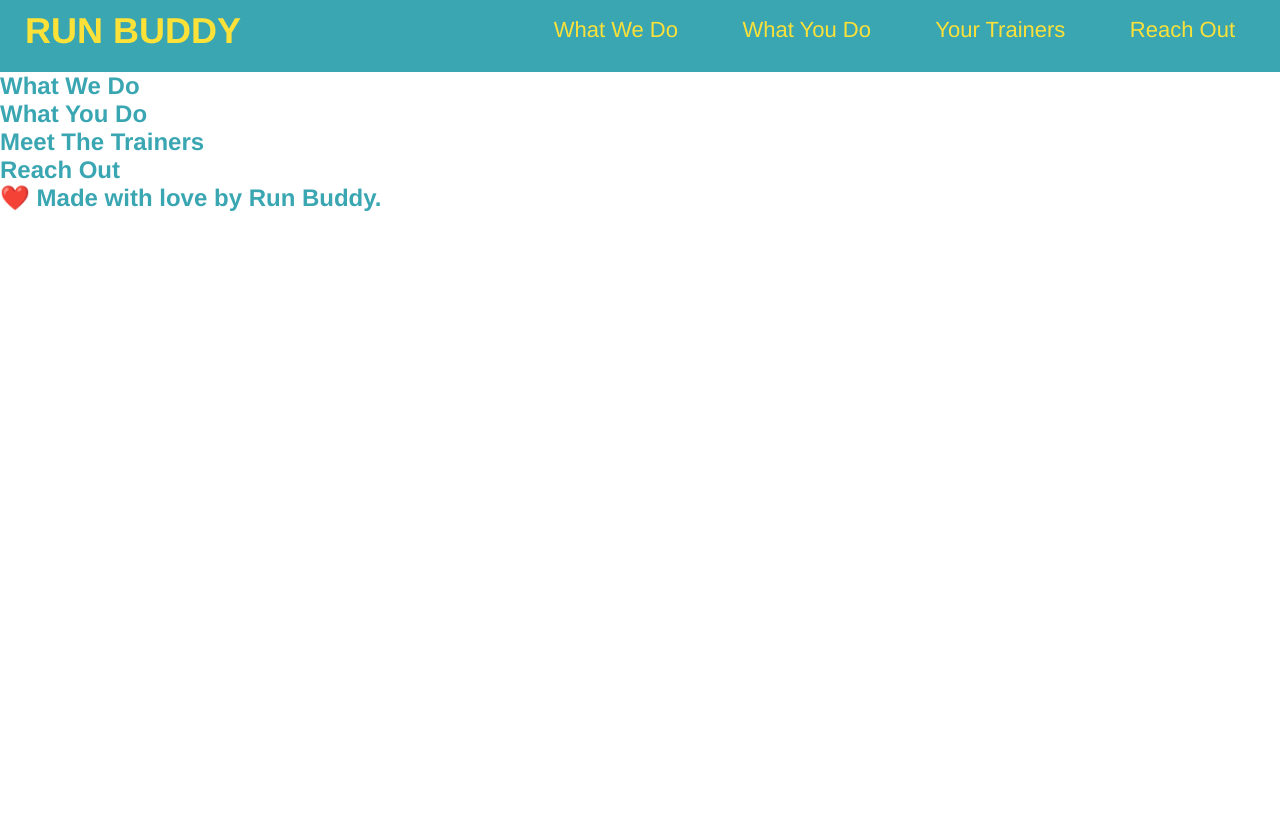
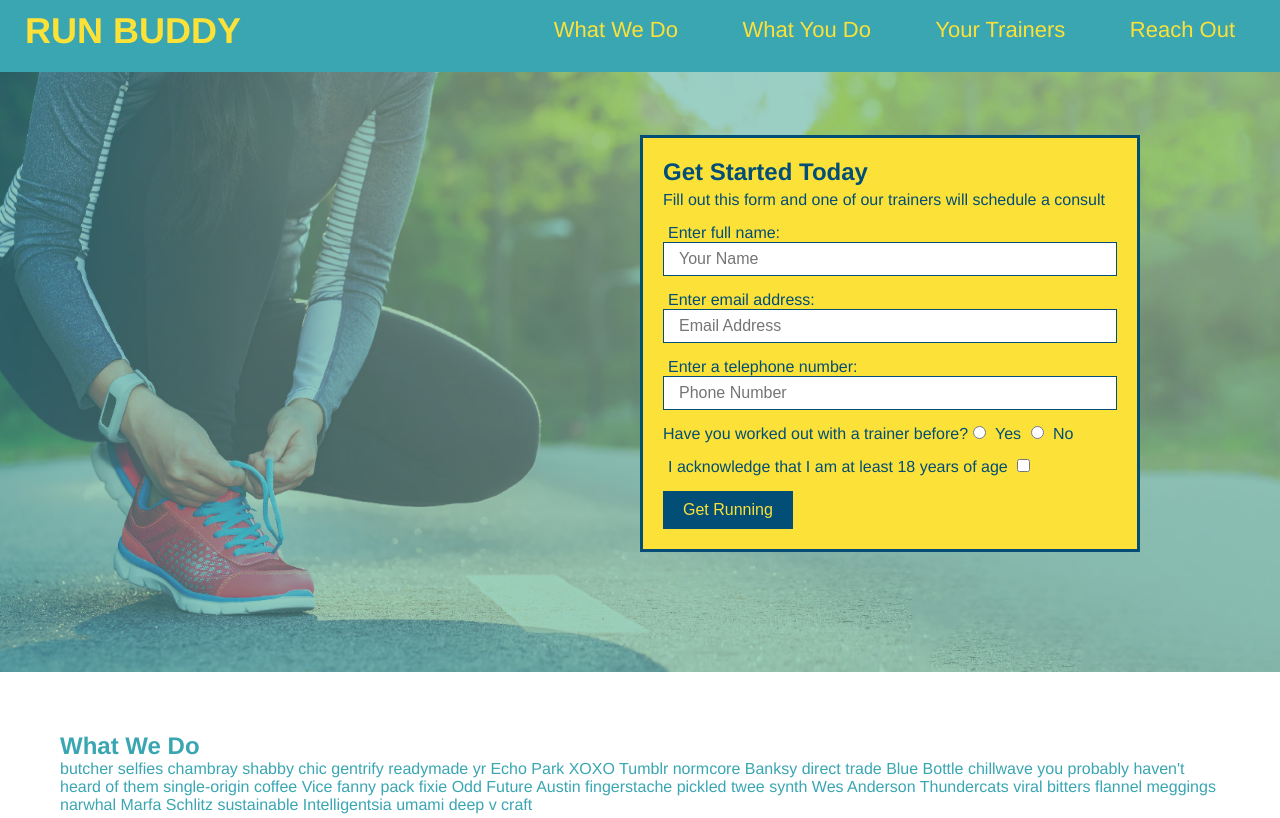
Before and after one commit to robertmcshinsky/run-buddy, a plain HTML site: page index.html in a window 1280 px wide. Shown: the top 818 px of the page. Drawn offline with Linux system fonts and the light colour scheme.

Commit message:
added what you do icons

```diff
--- a/index.html
+++ b/index.html
@@ -35,32 +35,107 @@
     </header>
 
     <!-- Hero/Jumbotron -->
-    <section>
-      <h2></h2>
+    <section class="hero">
+      <div class="hero-form">
+        <h3>Get Started Today</h3>
+        <p>
+          Fill out this form and one of our trainers will schedule a consult
+        </p>
+        <!-- Add form element -->
+        <form>
+          <label for="name">Enter full name:</label>
+          <input
+            type="text"
+            name="name"
+            id="name"
+            placeholder="Your Name"
+            class="form-input"
+          />
+          <label for="email">Enter email address:</label>
+          <input
+            type="email"
+            name="email"
+            id="email"
+            placeholder="Email Address"
+            class="form-input"
+          />
+          <label for="phone">Enter a telephone number:</label>
+          <input
+            type="tel"
+            name="phone"
+            id="phone"
+            placeholder="Phone Number"
+            class="form-input"
+          />
+          <p>
+            Have you worked out with a trainer before?
+            <input type="radio" name="trainer-confirm" id="trainer-yes" />
+            <label for="trainer-yes">Yes</label>
+            <input type="radio" name="trainer-confirm" id="trainer-no" />
+            <label for="trainer-no">No</label>
+          </p>
+          <p>
+            <label for="age"
+              >I acknowledge that I am at least 18 years of age
+            </label>
+            <input type="checkbox" name="age-consent" id="age-consent-check" />
+          </p>
+          <button type="submit" name="submit" id="submit">Get Running</button>
+        </form>
+      </div>
     </section>
 
-    <!-- What we do section -->
-    <section>
+    <!-- "what we do" section -->
+    <section id="what-we-do">
       <h2>What We Do</h2>
+      <p>
+        butcher selfies chambray shabby chic gentrify readymade yr Echo Park
+        XOXO Tumblr normcore Banksy direct trade Blue Bottle chillwave you
+        probably haven't heard of them single-origin coffee Vice fanny pack
+        fixie Odd Future Austin fingerstache pickled twee synth Wes Anderson
+        Thundercats viral bitters flannel meggings narwhal Marfa Schlitz
+        sustainable Intelligentsia umami deep v craft
+      </p>
     </section>
 
-    <!-- What you do -->
-    <section>
+    <!-- "what you do" section -->
+    <section id="what-you-do">
       <h2>What You Do</h2>
-    </section>
 
-    <!-- Meet the trainers section -->
-    <section>
-      <h2>Meet The Trainers</h2>
-    </section>
+      <div>
+        <img src="01-04-svgs\step-1.svg" alt="" />
+        <h3>Step 1: Fill Out the Form Above.</h3>
+        <p>You're already here, so why not?</p>
+      </div>
 
-    <!-- reach out -->
-    <section>
-      <h2>Reach Out</h2>
+      <div>
+        <img src="01-04-svgs\step-2.svg" alt="" />
+        <h3>Step 2: Consult with One of Our Trainers.</h3>
+        <p>Are you here to build muscle, lose weight, or just feel good?</p>
+      </div>
+
+      <div>
+        <img src="01-04-svgs\step-3.svg" alt="" />
+        <h3>Step 3: Get Running.</h3>
+        <p>
+          Hit the ground running (literally) once your trainer lays out your
+          plan.
+        </p>
+      </div>
+
+      <div>
+        <img src="01-04-svgs\step-4.svg" alt="" />
+        <h3>Step 4: See Results.</h3>
+        <p>Bi-weekly checkins with your trainer will keep you focused</p>
+      </div>
     </section>
 
     <footer>
       <h2>❤️ Made with love by Run Buddy.</h2>
+      <div>
+        <a href="#">Read Our Privacy Policy</a><br />
+        &copy; 2019 Run Buddy, Inc.
+      </div>
     </footer>
   </body>
 </html>
--- a/style.css
+++ b/style.css
@@ -1,6 +1,7 @@
 * {
   margin: 0;
   padding: 0;
+  box-sizing: border-box;
 }
 body {
   /* more on this crazy alphanumerical value in a minute! */
@@ -40,3 +41,68 @@ header nav ul li a {
   font-weight: lighter;
   font-size: 22px;
 }
+footer {
+  background: #fce138;
+  width: 100%;
+  padding: 40px 35px;
+}
+footer h2 {
+  display: inline;
+  color: #024e76;
+  font-size: 30px;
+  margin: 0;
+}
+footer div {
+  float: right;
+  line-height: 1.5;
+  text-align: right;
+}
+footer a {
+  color: #024e76;
+}
+section {
+  padding: 60px;
+}
+.hero {
+  background-image: url("../images/hero-bg.jpg");
+  height: 600px;
+  background-size: cover;
+  background-position: center;
+  position: relative;
+}
+.hero-form {
+  background-color: #fce138;
+  padding: 20px;
+  width: 500px;
+  color: #024e76;
+  border: solid 3px #024e76;
+  position: absolute;
+  bottom: 120px;
+  right: 140px;
+}
+h3 {
+  font-size: 24px;
+  margin: 0px;
+}
+.hero-form p {
+  margin: 5px 0 15px 0;
+}
+.form-input {
+  border: 1px solid #024e76;
+  display: block;
+  padding: 7px 15px;
+  font-size: 16px;
+  color: #024e76;
+  width: 100%;
+  margin-bottom: 15px;
+}
+.hero-form label {
+  margin: 0 5px;
+}
+.hero-form button {
+  color: #fce138;
+  background-color: #024e76;
+  border: none;
+  padding: 10px 20px;
+  font-size: 16px;
+}
```
Also changed, not shown: 01-04-svgs/step-1.svg (added), 01-04-svgs/step-2.svg (added), 01-04-svgs/step-3.svg (added), 01-04-svgs/step-4.svg (added), images/hero-bg.jpg (added).
